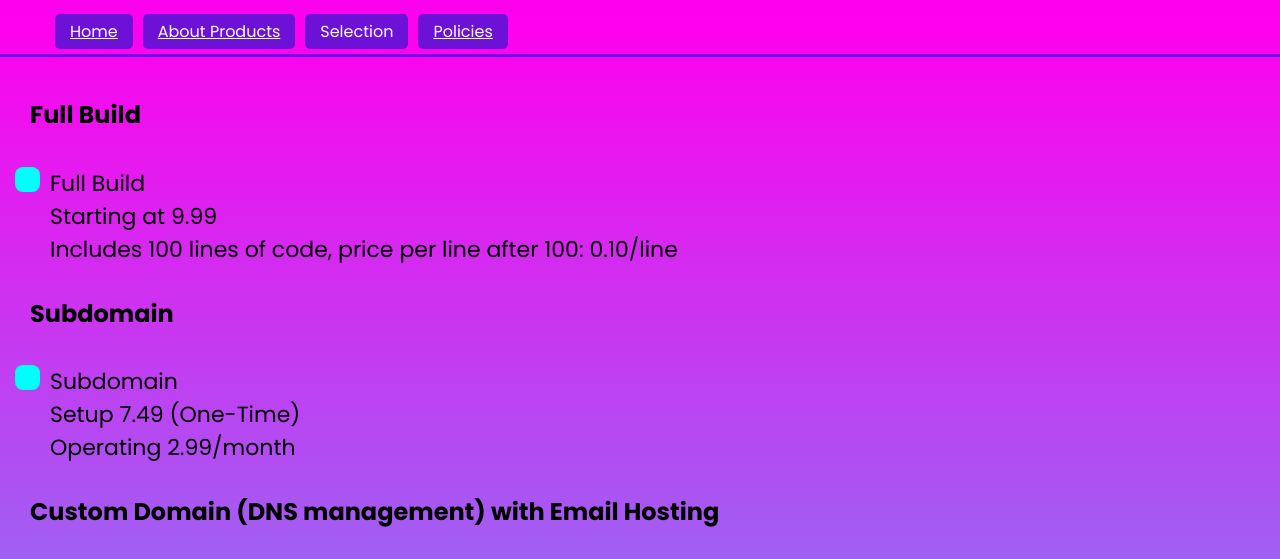
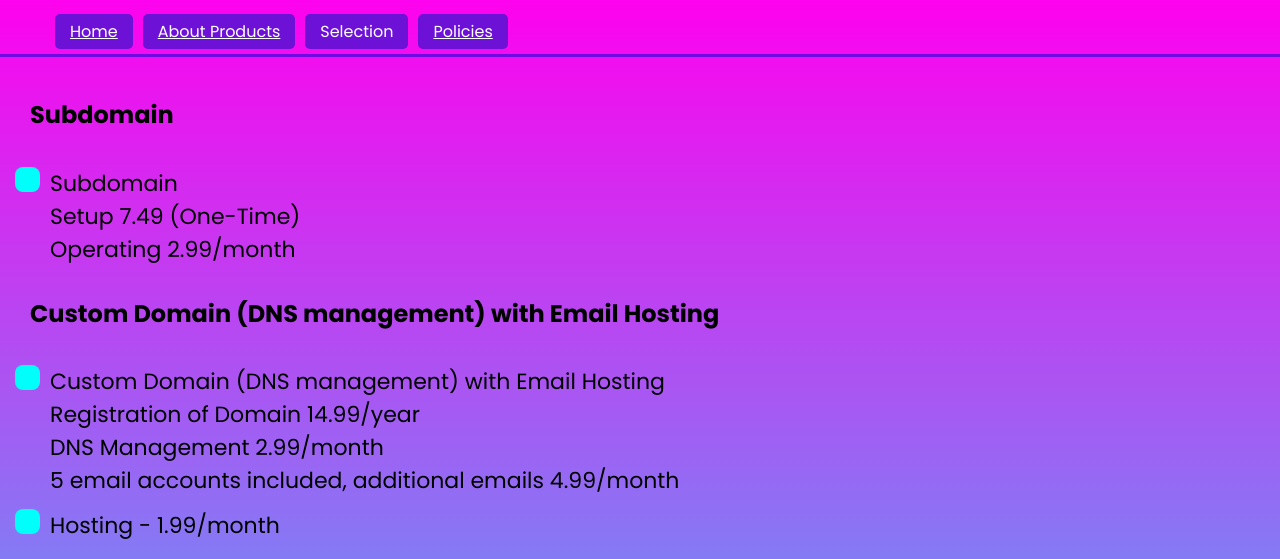
Before and after one commit to altkdev/hosting.altk.xyz, a plain HTML site: page selection.html in a window 1280 px wide. Shown: the part 139-698 px from the top of the page. Drawn offline with nearby package versions, Linux system fonts and the light colour scheme.

Commit message:
Update selection.html
Signed-off-by: Marcus Key <marcus@altk.xyz>

```diff
--- a/selection.html
+++ b/selection.html
@@ -24,14 +24,6 @@
     <br-l height="5px"></br-l>
 
     <form>
-      <h2>Full Build</h2>
-      <label class="container">
-        <input type="checkbox" name="services[]" value="code-writing">
-        <span class="checkmark"></span>
-        Full Build<br>
-        Starting at 9.99<br>
-        Includes 100 lines of code, price per line after 100: 0.10/line
-      </label>
 
       <h2>Subdomain</h2>
       <label class="container">
@@ -52,7 +44,7 @@
         5 email accounts included, additional emails 4.99/month
       </label>
 
-      <h2>Hosting</h2>
+      <!--h2>Hosting</h2-->
       <label class="container">
         <input type="checkbox" name="services[]" value="hosting">
         <span class="checkmark"></span>
```
